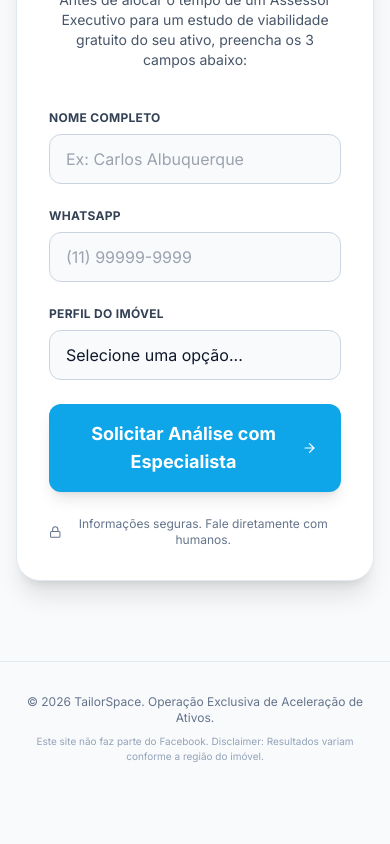
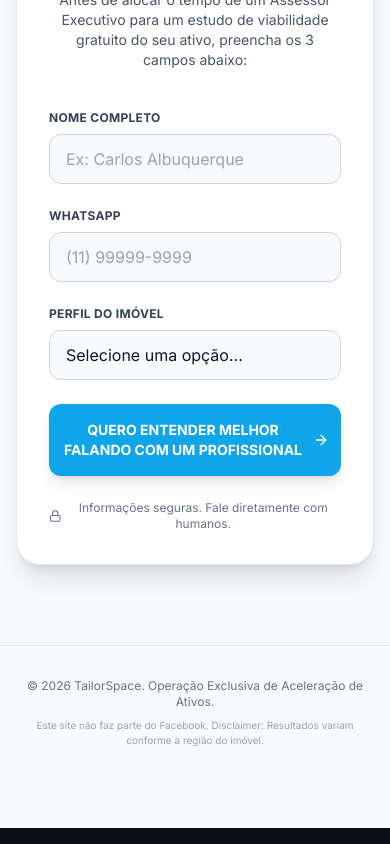
Before and after one commit to aleandrade926/tailorspace-app, a React (Vite) app: page /proprietario in a window 390 px wide. Shown: the part 2225-3069 px from the top of the page. Built offline with nearby package versions, Linux system fonts and the light colour scheme.

Commit message:
fix(ux): update landing page button text and make font sizes responsive to avoid text overflow on mobile

```diff
--- a/src/pages/OwnerLandingPage.tsx
+++ b/src/pages/OwnerLandingPage.tsx
@@ -184,9 +184,9 @@ export default function OwnerLandingPage() {
               <button
                 type="submit"
                 disabled={loading}
-                className="w-full mt-6 bg-brand-500 hover:bg-brand-600 disabled:opacity-60 text-white font-bold py-4 px-6 rounded-xl transition-all shadow-lg flex items-center justify-center gap-2 text-lg"
+                className="w-full mt-6 bg-brand-500 hover:bg-brand-600 disabled:opacity-60 text-white font-bold py-4 px-3 sm:px-6 rounded-xl transition-all shadow-lg flex items-center justify-center gap-2 text-sm sm:text-base lg:text-lg text-center"
               >
-                {loading ? 'Redirecionando...' : <>Solicitar Análise com Especialista <ArrowRight className="w-5 h-5" /></>}
+                {loading ? 'Redirecionando...' : <>QUERO ENTENDER MELHOR FALANDO COM UM PROFISSIONAL <ArrowRight className="w-4 h-4 sm:w-5 sm:h-5 shrink-0" /></>}
               </button>
               <p className="text-center text-xs text-slate-500 mt-4 flex items-center justify-center gap-1">
                 <Lock className="w-3.5 h-3.5" /> Informações seguras. Fale diretamente com humanos.
```
